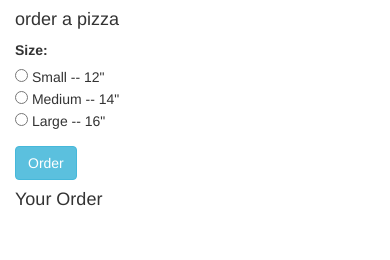
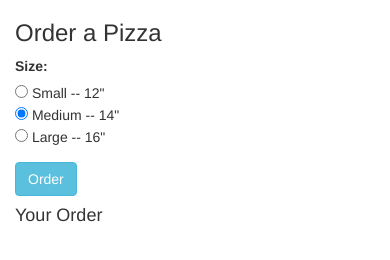
Before and after one commit to tfmertz/pizza-icecream-ang, a plain HTML site: page index.html in a window 390 px wide. Drawn offline with Linux system fonts and the light colour scheme.

Commit message:
Set default radio button

```diff
--- a/controllers/PizzaController.js
+++ b/controllers/PizzaController.js
@@ -1,6 +1,7 @@
 Restaurant.controller('PizzaCtrl', function PizzaCtrl($scope, RestaurantFactory) {
   $scope.pizzas = [];
   $scope.RestaurantFactory = RestaurantFactory;
+  $scope.pizzaSize = "medium";
   var pizzaCounter = 0;
 
   $scope.addPizza = function() {
@@ -8,7 +9,6 @@ Restaurant.controller('PizzaCtrl', function PizzaCtrl($scope, RestaurantFactory)
     var pizzaPrice = {'slice': 2, 'small': 10, 'medium': 12, 'large': 14};
 
     $scope.pizzas.push({id: pizzaCounter, size: $scope.pizzaSize, price: pizzaPrice[$scope.pizzaSize] })
-    $scope.pizzaSize = null;
     pizzaCounter++;
   };
 
--- a/index.html
+++ b/index.html
@@ -12,9 +12,9 @@
 </head>
 <body>
   <div class="container">
-      <div ng-controller="PizzaCtrl">
-
-        <h4>order a pizza</h4>
+    <div class="row" ng-controller="PizzaCtrl">
+      <div class="col-sm-4">
+        <h3>Order a Pizza</h3>
 
         <form id="input" ng-submit="addPizza()">
           <div class="form-group">
@@ -26,16 +26,20 @@
 
           <button type="submit" class="btn btn-info">Order</button>
         </form>
+      </div>
 
+      <div class="col-sm-6">
         <h4>Your Order</h4>
         <ul>
           <li ng-repeat="item in pizzas">You got a {{item.size}} pizza for ${{item.price}} <a class="text-danger pull-right" href="#" ng-click="deletePizza(item)">X</a></li>
         </ul>
-
-        <h4 ng-show="pizzas.length">Your Total {{ pizzaPrice() }}</h4>
-
       </div>
 
+      <div class="col-sm-2">
+        <h4 ng-show="pizzas.length">Your Total {{ pizzaPrice() }}</h4>
+      </div>
+
+    </div>
   </div>
 </body>
 </html>
```
